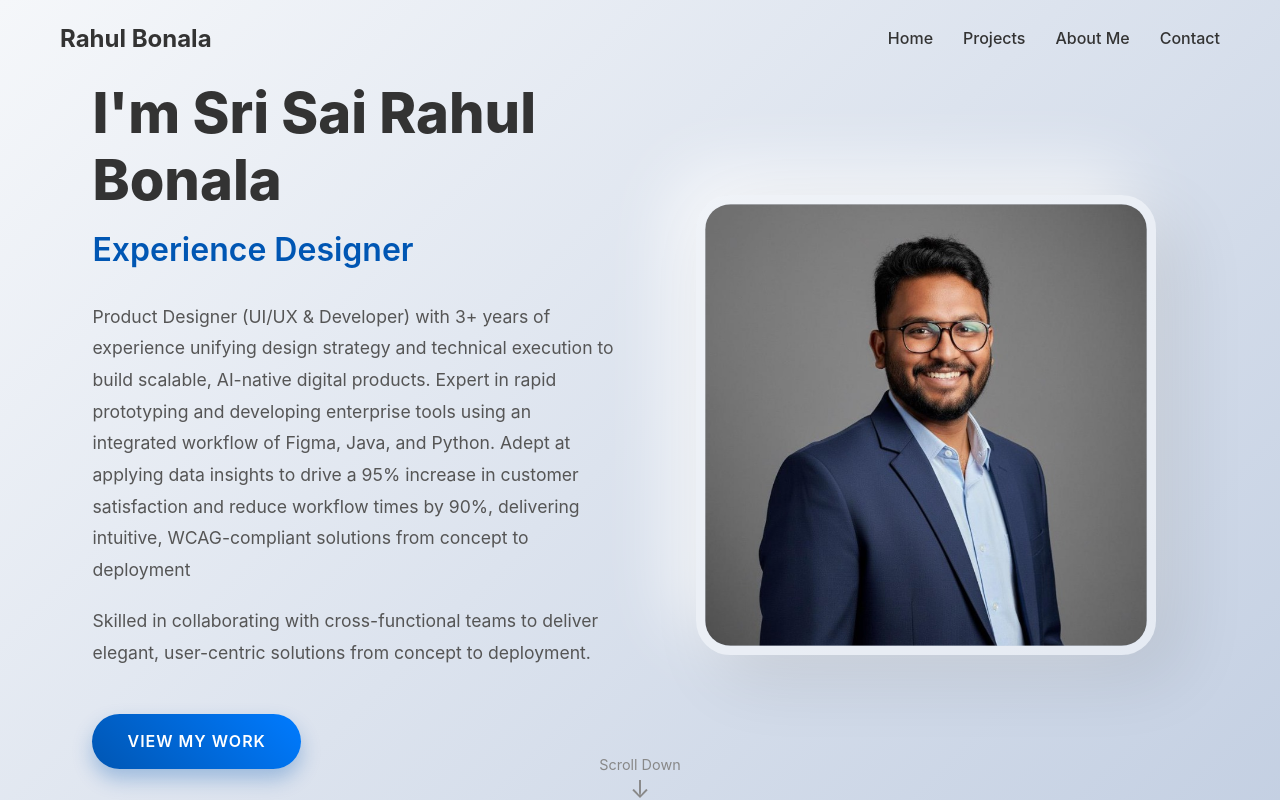
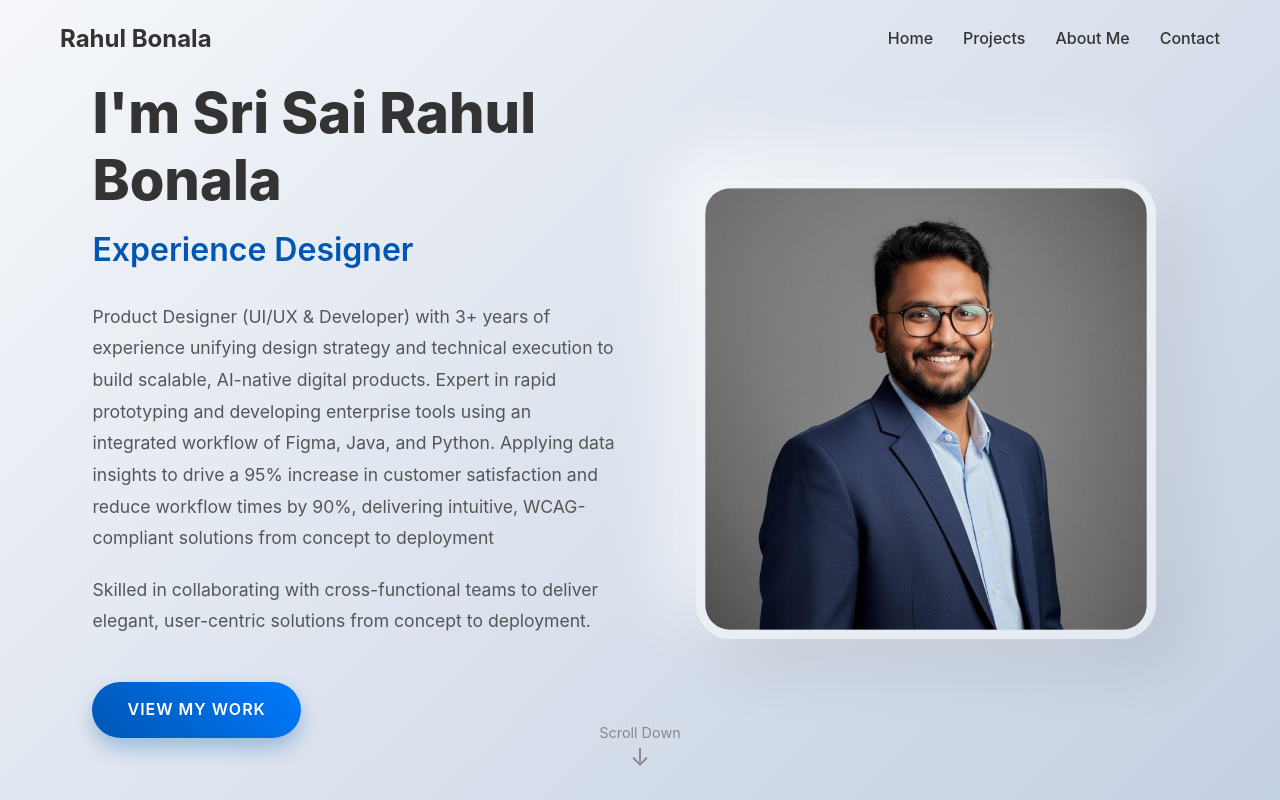
Before and after one commit to RahulBonala/Portfolio, a React (Vite) app: page / in a window 1280 px wide. Shown: the top 800 px of the page. Built offline with nearby package versions, Linux system fonts and the light colour scheme.

Commit message:
chore: refine bio text in ProfileSection

```diff
--- a/src/components/ProfileSection.tsx
+++ b/src/components/ProfileSection.tsx
@@ -16,7 +16,7 @@ const ProfileSection: React.FC = () => {
                         design strategy and technical execution to build scalable, AI-native
                         digital products. Expert in rapid prototyping and developing enterprise
                         tools using an integrated workflow of Figma, Java, and Python.
-                        Adept at applying data insights to drive a 95% increase in customer satisfaction
+                        Applying data insights to drive a 95% increase in customer satisfaction
                         and reduce workflow times by 90%, delivering intuitive, WCAG-compliant solutions
                         from concept to deployment
                     </p>
```
